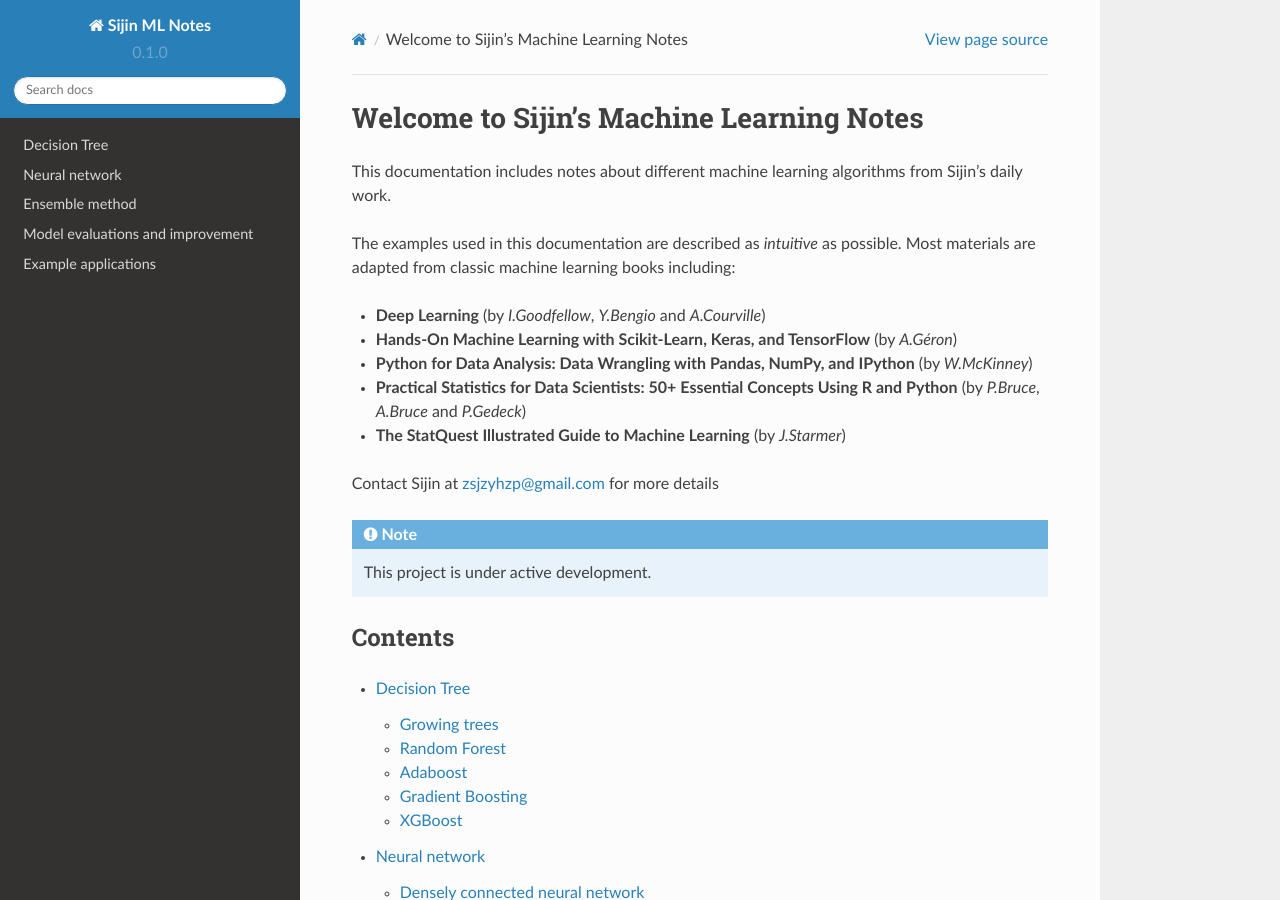
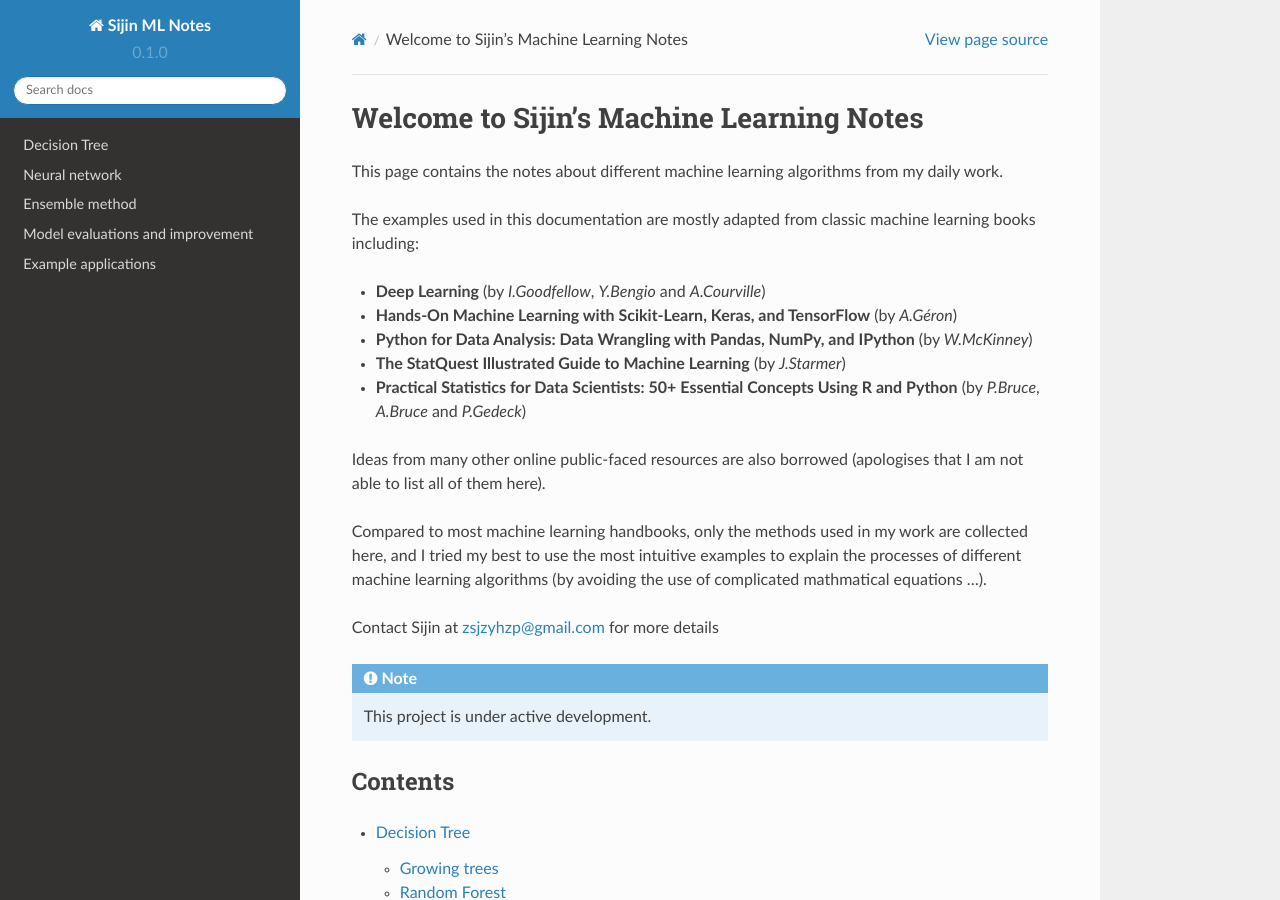
Before and after one commit to jzanetti/Sijin_ML, a Sphinx documentation site: the page built from docs/source/index.rst, in a window 1280 px wide and 900 px high. Built offline with Sphinx 7.4.7 and the Read the Docs theme 2.0.0, drawn with Linux system fonts in a browser that asks for light colours.

Commit message:
Update index.rst

```diff
--- a/docs/source/index.rst
+++ b/docs/source/index.rst
@@ -1,15 +1,19 @@
 Welcome to Sijin's Machine Learning Notes
 ===================================
 
-This documentation includes notes about different machine learning algorithms from Sijin's daily work.
+This page contains the notes about different machine learning algorithms from my daily work.
 
-The examples used in this documentation are described as *intuitive* as possible. Most materials are adapted from classic machine learning books including:
+The examples used in this documentation are mostly adapted from classic machine learning books including:
 
 * **Deep Learning** (by *I.Goodfellow*, *Y.Bengio* and *A.Courville*)
 * **Hands-On Machine Learning with Scikit-Learn, Keras, and TensorFlow** (by *A.Géron*)
 * **Python for Data Analysis: Data Wrangling with Pandas, NumPy, and IPython** (by *W.McKinney*)
+* **The StatQuest Illustrated Guide to Machine Learning** (by *J.Starmer*)
 * **Practical Statistics for Data Scientists: 50+ Essential Concepts Using R and Python** (by *P.Bruce*, *A.Bruce* and *P.Gedeck*)
-* **The StatQuest Illustrated Guide to Machine Learning** (by *J.Starmer*)
+
+Ideas from many other online public-faced resources are also borrowed (apologises that I am not able to list all of them here).
+
+Compared to most machine learning handbooks, only the methods used in my work are collected here, and I tried my best to use the most intuitive examples to explain the processes of different machine learning algorithms (by avoiding the use of complicated mathmatical equations ...).
 
 Contact Sijin at zsjzyhzp@gmail.com for more details
 
```
